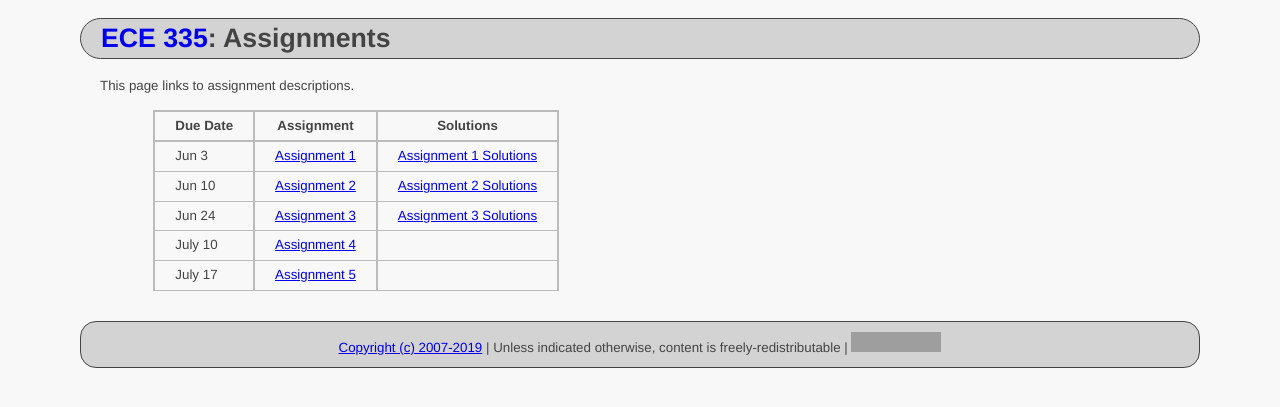
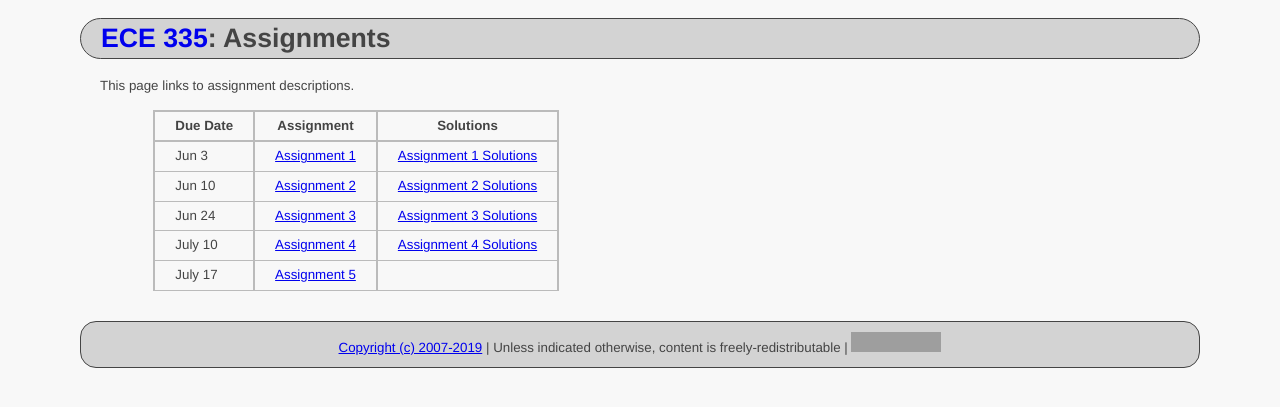
Before and after one commit to ycpcs/ece335-summer2019, a Jekyll site: the page built from assign/index.md, in a window 1280 px wide. Shown: the top 407 px of the page. Built offline with Jekyll 4.4.1, drawn with Linux system fonts in a browser that asks for light colours; grey boxes are pictures that could not be loaded.

Commit message:
add assign 4 sol
add assign 4 sol

```diff
--- a/assign/index.md
+++ b/assign/index.md
@@ -10,5 +10,5 @@ This page links to assignment descriptions.
 > Jun 3    | [Assignment 1](../assign/assign01.html)  | [Assignment 1 Solutions](../assign/sol/assign01sol.pdf) |
 > Jun 10   | [Assignment 2](../assign/assign02.html)  | [Assignment 2 Solutions](../assign/sol/assign02sol.pdf) |
 > Jun 24   | [Assignment 3](../assign/assign03.html)  | [Assignment 3 Solutions](../assign/sol/assign03sol.pdf) |
-> July 10  | [Assignment 4](../assign/assign04.html)  | |
+> July 10  | [Assignment 4](../assign/assign04.html)  | [Assignment 4 Solutions](../assign/sol/assign04sol.pdf) |
 > July 17  | [Assignment 5](../assign/assign05.html)  | |
```
Also changed, not shown: 1 other file.
